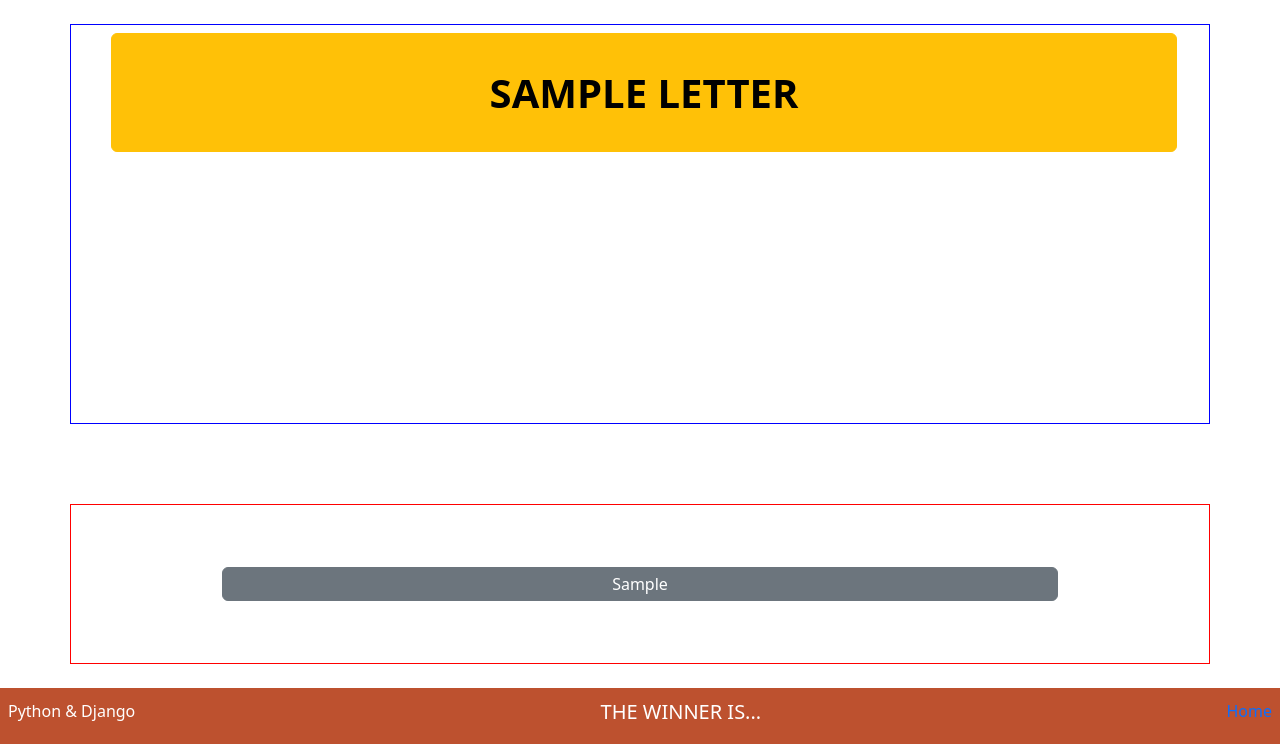
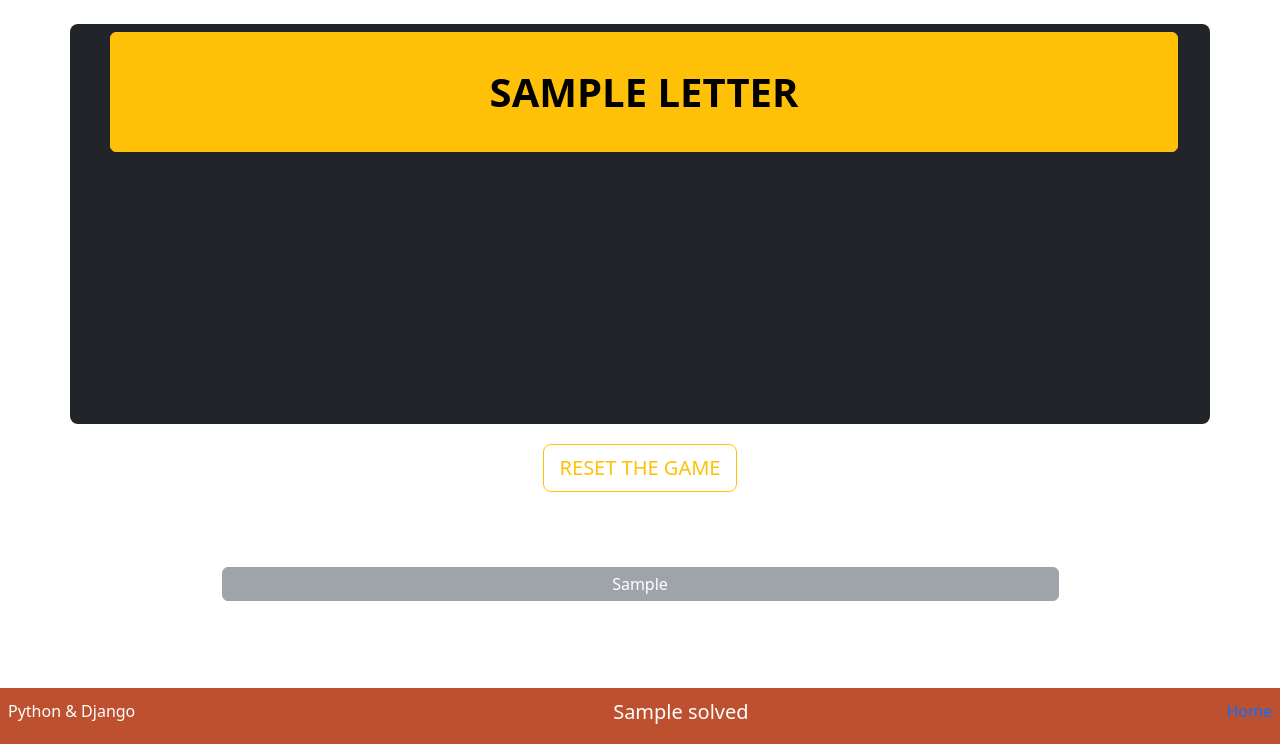
Before and after one commit to LNMIG/Games_Python, a Django app: template templates/guesstheword/home.html in a window 1280 px wide. Shown: the part 56-800 px from the top of the page. Run offline with Django 4.2, Linux system fonts and the light colour scheme; the template is opened without the code that fills it: most values are stand-ins (such as "Sample title", 1, 10 or a date in 2020).

Commit message:
Change: guess the word game is working

```diff
--- a/apps/guesstheword/urls.py
+++ b/apps/guesstheword/urls.py
@@ -7,6 +7,4 @@ app_name = 'apps.guesstheword'
 
 urlpatterns = [
     path('guesstheword/', views.HomeView.as_view(), name='home'),
-    # path('makemove', views.makemove, name='makemove'),
-    # path('reset', views.reset, name='resetgame'),
 ]
--- a/templates/guesstheword/home.html
+++ b/templates/guesstheword/home.html
@@ -9,7 +9,7 @@
   <!-- Required meta tags -->
   <meta charset="utf-8">
   <meta name="viewport"
-    content="width=device-width, user-scalable=no, initial-scale=1.0, maximum-scale=1.0, minimum-scale=1.0">
+        content="width=device-width, user-scalable=no, initial-scale=1.0, maximum-scale=1.0, minimum-scale=1.0">
   <meta http-equiv="X-UA-Compatible" content="ie=edge">
   <meta name="description" content="">
 
@@ -33,10 +33,9 @@
   </header>
 
   <main>
-
     <div class="container vw-100 m-0 p-0 d-flex flex-column justify-content-between align-items-center" style="height: 80vh;">
 
-      <div class="container vw-100" style="height: 50vh; border: 1px solid blue">
+      <div class="container vw-100 bg-dark rounded-3" style="height: 50vh;">
           <ol class="row justify-content-between align-items-center" style="width: 100%; height: 30%;">
             {% for letter in guesstheword %}
               <li
@@ -49,10 +48,29 @@
             {% endfor %}
           </ol>
 
-        <section>
+        <section style="">
 
         </section>
       </div>
+
+      {%if solved %}
+        <form
+            action="{% url 'apps.guesstheword:home' %}"
+            method="post"
+        >
+          {% csrf_token %}
+
+          <div class="mt-3 h5 sm-h1 border-rounded">
+            <input
+              type="submit"
+              name="key"
+              value="RESET THE GAME"
+              class="btn btn-outline-warning btn-lg d-grid"
+            >
+            </input>
+          </div>
+        </form>
+      {% endif %}
 
       <form
           action="{% url 'apps.guesstheword:home' %}"
@@ -62,7 +80,7 @@
         {% csrf_token %}
         <div
             class="container vw-100 d-flex flex-column justify-content-center align-items-center bg-keyboard"
-            style="height: 20vh; border: 1px solid red"
+            style="height: 20vh;"
         >
 
             {% for row in keyboard %}
@@ -73,80 +91,24 @@
                     name="key"
                     value={{ each }}
                     class="col-1 btn btn-secondary px-1 py-1 px-sm-4 mx-1 my-1 m-sm-1 d-flex align-items-center justify-content-center"
-                    {% comment %} style="cursor:not-allowed" {% endcomment %}
-                    {% comment %} {% if blocked %} disabled {% endif %} {% endcomment %}
-                    {% comment %} disabled {% endcomment %}
+                    style="{% if solved %}cursor:not-allowed{% endif %}"
+                    {% if solved %} disabled {% endif %}
                   >
                   </input>
                 {% endfor %}
               </div>
-                {% empty %}
-                  <h1>No keyword found</h1>
-
+            {% empty %}
+              <h1>No keyword found</h1>
             {% endfor %}
         </div>
       </form>
     </div>
-
-    {% comment %} <form
-      action="{% url 'apps.tictactoe:makemove' %}"
-      method="post"
-    >
-      {% csrf_token %}
-      <div class="container p-0">
-        <div class="row row-cols-3">
-
-          {% for row in tictactoe %}
-            {% for each in row %}
-              <input
-                type="submit"
-                name="square"
-                value=
-                      {% if forloop.parentloop.counter0 == 0 %}
-                        {{ forloop.counter0 }}
-                      {% elif forloop.parentloop.counter0 == 1 %}
-                        {{ forloop.counter0|add:3 }}
-                      {% else %}
-                        {{ forloop.counter0|add:6 }}
-                      {% endif%}
-                class=
-                      "col px-sm-4 middle-square
-                      {% if forloop.parentloop.counter0 == 0 and forloop.counter0 == 0 %}corner-left-top-square
-                      {% elif forloop.parentloop.counter0 == 0 and forloop.counter0 == 2 %}corner-right-top-square
-                      {% elif forloop.parentloop.counter0 == 2 and forloop.counter0 == 0 %}corner-left-bottom-square
-                      {% elif forloop.parentloop.counter0 == 2 and forloop.counter0 == 2 %}corner-right-bottom-square
-                      {% else %}''
-                      {% endif %}
-                      {% if each == 'X' %} square-w-x {% endif %}
-                      {% if each == 'O' %} square-w-o {% endif %}
-                      "
-                      style="color: transparent; {% if blocked %}cursor:not-allowed{% endif %}"
-                {% if blocked %} disabled {% endif %}
-              >
-              </input>
-            {% endfor %}
-
-            {% empty %}
-            <h1>No records found</h1>
-          {% endfor %}
-        </div>
-        {%if blocked %}
-            <div class="mt-3 h5 sm-h1 resetgame">
-              <a
-                href={% url 'apps.tictactoe:resetgame' %}
-                class="btn d-grid resetgame text-decoration-none">
-                RESET GAME
-              </a>
-            </div>
-        {% endif %}
-      </div> {% endcomment %}
   </main>
 
   <footer>
     <div class="guesstheword_footer d-flex flex-row justify-content-between align-items-center px-2">
        <span class="h6 sm-h4">Python & Django</span>
-       <span class="h5 sm-h1">THE WINNER IS...</span>
-       {% comment %} <span class="h5 sm-h1">{% if blocked %}{{ winner }} {% else %} THE WINNER IS... {% endif %}</span> {% endcomment %}
+       <span class="h5 sm-h1">{% if solved %}{{ solved }} {% else %} ... {% endif %}</span>
        <a class="h6 sm-h4 text-decoration-none" href={% url 'index' %}>Home</a>
     </div>
   </footer>
```
Also changed, not shown: apps/guesstheword/views.py (+18 -7 lines), static/guesstheword/css/guesstheword.css (line endings or trailing spaces).
